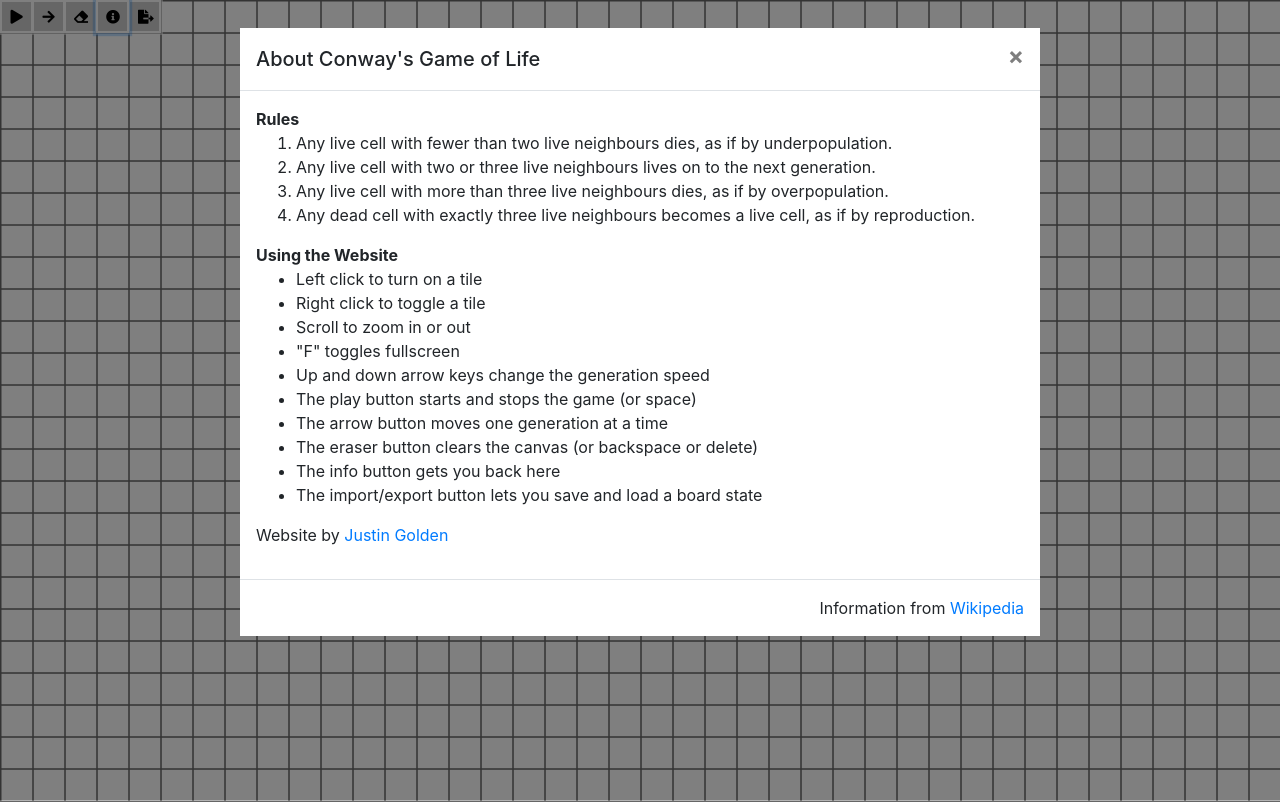
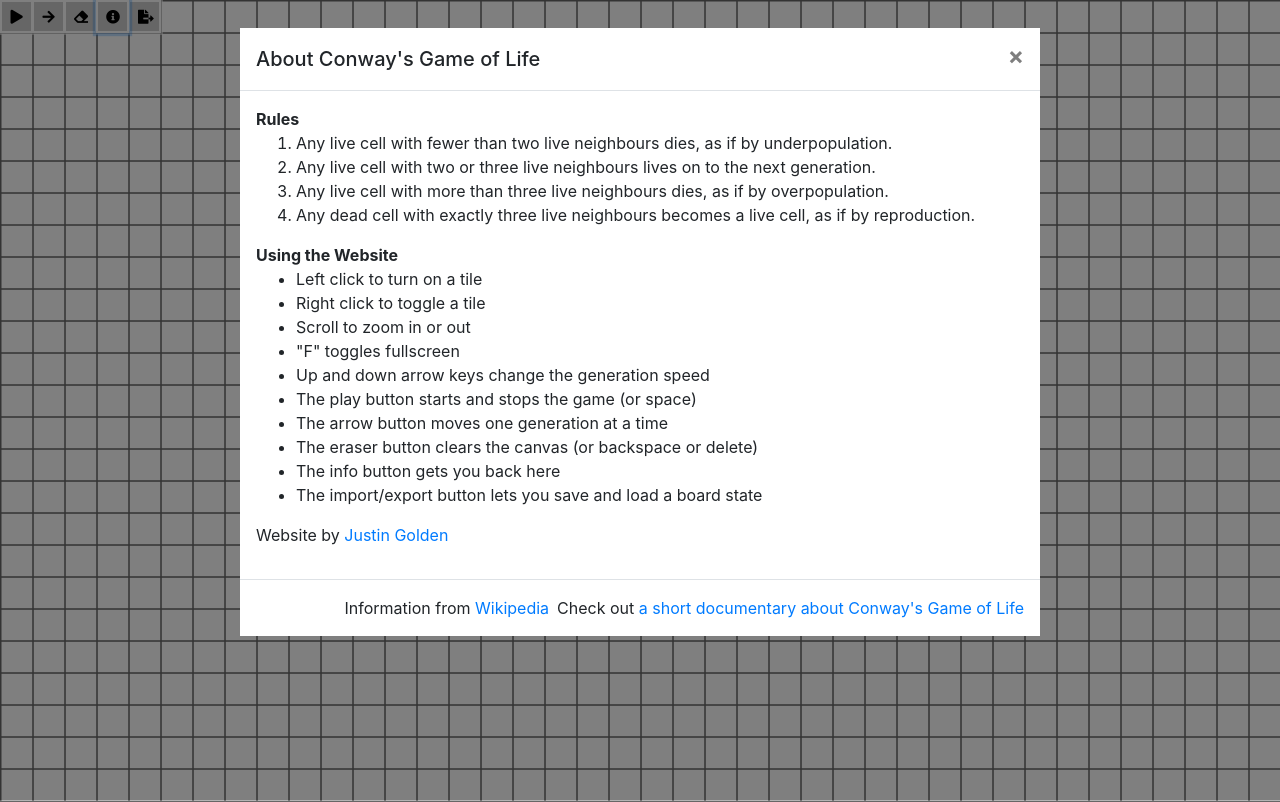
Before and after one commit to justingolden21/game-of-life, a plain HTML site: page index.html in a window 1280 px wide. Both pictures are taken after a click on the button 112 px from the left and 16 px from the top of the page. Drawn offline with nearby package versions, Linux system fonts and the light colour scheme.

Commit message:
add link to video

```diff
--- a/index.html
+++ b/index.html
@@ -70,6 +70,7 @@
 			</div>
 			<div class="modal-footer">
 				<p>Information from <a href="https://en.wikipedia.org/wiki/Conway%27s_Game_of_Life" target="_blank" rel="noreferrer">Wikipedia</a></p>
+				<p>Check out <a href="https://youtu.be/Kk2MH9O4pXY" target="_blank">a short documentary about Conway's Game of Life</a></p>
 			</div>
 		</div>
 	</div>
```
Also changed, not shown: 1 other file.
